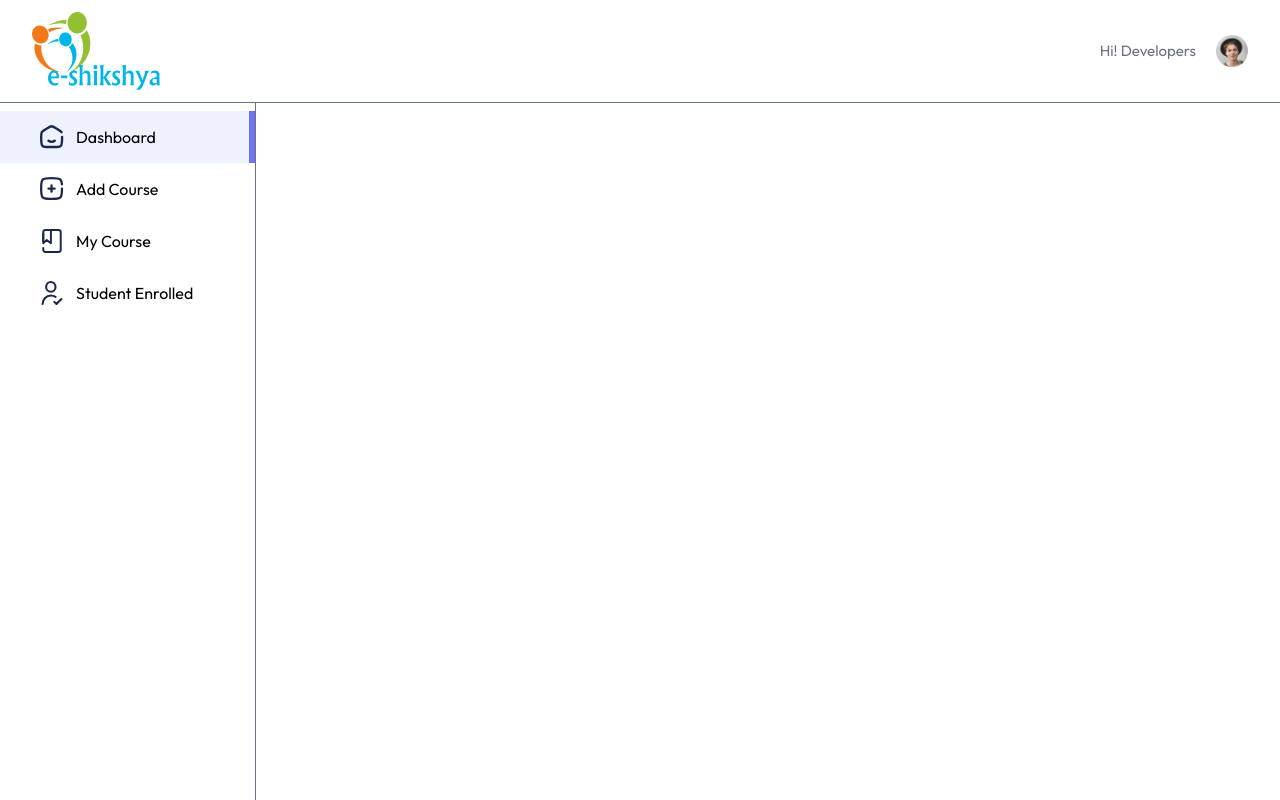
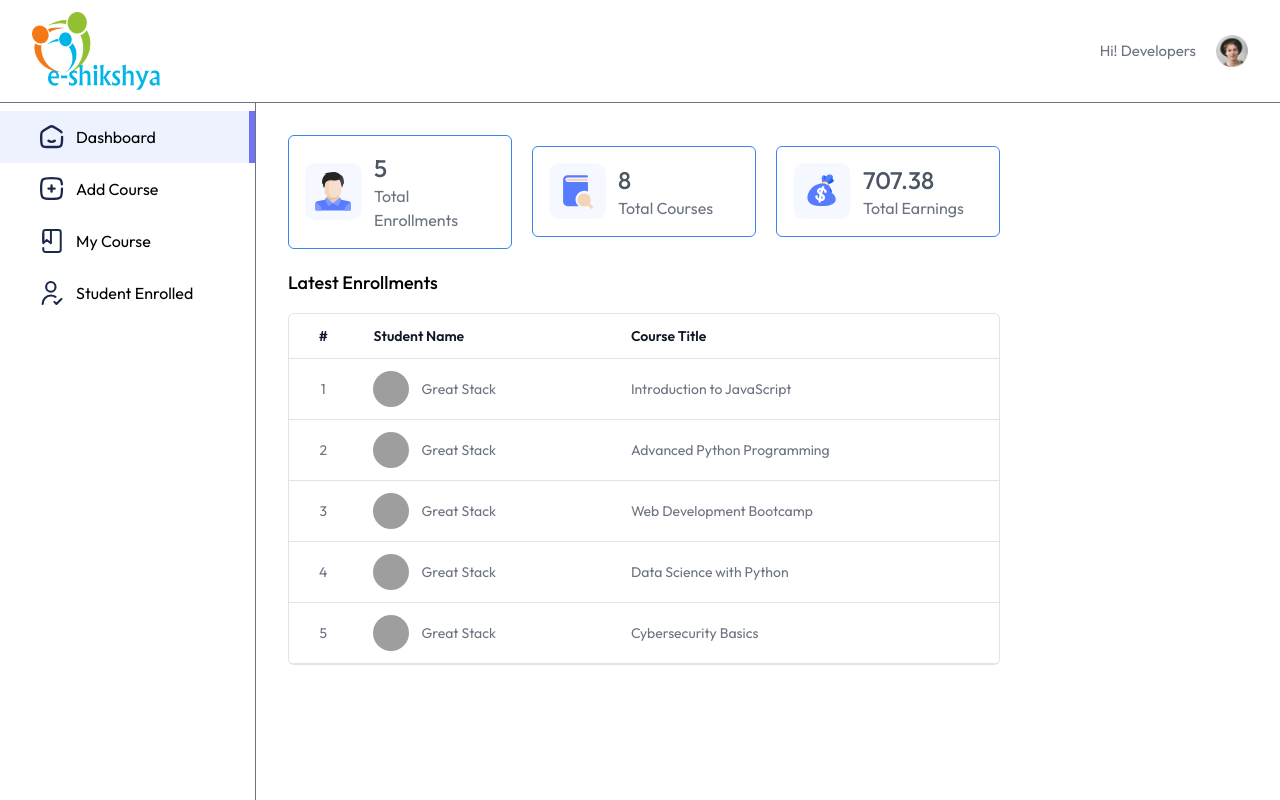
Before and after one commit to sandip387/LMS, a React (Vite) app in the folder clientLMS/: page /educator in a window 1280 px wide. Shown: the top 800 px of the page. Built offline with nearby package versions, Linux system fonts and the light colour scheme; no server answers; grey boxes are pictures that could not be loaded.

Commit message:
Dashboard page inital commit

```diff
--- a/clientLMS/src/App.jsx
+++ b/clientLMS/src/App.jsx
@@ -28,7 +28,7 @@
         <Route path="/loading/:path" element={<Loading />} />
 
         <Route path="/educator" element={<Educator />}>
-          <Route path="educator" element={<Dashboard />} />
+          <Route path="/educator" element={<Dashboard />} />
           <Route path="add-course" element={<AddCourse />} />
           <Route path="my-course" element={<MyCourses />} />
           <Route path="student-enrolled" element={<StudentsEnrolled />} />
--- a/clientLMS/src/pages/educator/Dashboard.jsx
+++ b/clientLMS/src/pages/educator/Dashboard.jsx
@@ -1,9 +1,92 @@
-import React from 'react'
+import React, { useContext, useEffect, useState } from "react";
+import { AppContext } from "../../context/AppContext";
+import { assets, dummyDashboardData } from "../../assets/assets";
+import Loading from "../../components/student/Loading";
 
 const Dashboard = () => {
-  return (
-    <div>Edu Dashboard</div>
-  )
-}
+  const { currency } = useContext(AppContext);
+  const [dashboardData, setDashboardData] = useState(null);
 
-export default Dashboard
+  const fetchDashboardData = async () => {
+    setDashboardData(dummyDashboardData);
+  };
+  useEffect(() => {
+    fetchDashboardData();
+  }, []);
+  return dashboardData ? (
+    <div className="min-h-screen flex flex-col items-start justify-between gap-8 md:p-8 md:pb-0 p-4 pt-8 pb-0">
+      <div className="space-y-5">
+        <div className="flex flex-wrap gap-5 items-center">
+          <div className="flex items-center gap-3 shadow-card border border-blue-500 p-4 w-56 rounded-md ">
+            <img src={assets.patients_icon} alt="patients_icon" />
+            <div>
+              <p className="text-2xl font-medium text-gray-600 ">
+                {dashboardData.enrolledStudentsData.length}
+              </p>
+              <p className="text-base text-gray-500">Total Enrollments</p>
+            </div>
+          </div>
+          <div className="flex items-center gap-3 shadow-card border border-blue-500 p-4 w-56 rounded-md ">
+            <img src={assets.appointments_icon} alt="appointments_icon" />
+            <div>
+              <p className="text-2xl font-medium text-gray-600 ">
+                {dashboardData.totalCourses}
+              </p>
+              <p className="text-base text-gray-500">Total Courses</p>
+            </div>
+          </div>
+          <div className="flex items-center gap-3 shadow-card border border-blue-500 p-4 w-56 rounded-md ">
+            <img src={assets.earning_icon} alt="earning_icon" />
+            <div>
+              <p className="text-2xl font-medium text-gray-600 ">
+                {currency}
+                {dashboardData.totalEarnings}
+              </p>
+              <p className="text-base text-gray-500">Total Earnings</p>
+            </div>
+          </div>
+        </div>
+
+        <div>
+          <h2 className="pb-4 text-lg font-medium">Latest Enrollments</h2>
+          <div className="flex flex-col items-center max-w-4xl w-full overflow-hidden rounded-md bg-white border border-gray-500/20">
+            <table className="table-fixed md:table-auto w-full overflow-hidden">
+              <thead className="text-gray-900 border-b border-gray-500/20 text-sm text-left">
+                <tr>
+                  <th className="px-4 py-3 font-semibold text-center hidden sm:table-cell">
+                    #
+                  </th>
+                  <th className="px-4 py-3 font-semibold">Student Name</th>
+                  <th className="px-4 py-3 font-semibold">Course Title</th>
+                </tr>
+              </thead>
+
+              <tbody className="text-sm text-gray-500">
+                {dashboardData.enrolledStudentsData.map((item, index) => (
+                  <tr key={index} className="border-b border-gray-500/20">
+                    <td className="px-4 py-3 text-center hidden sm:table-cell">
+                      {index + 1}
+                    </td>
+                    <td className="md:px-4 px-2 py-3 flex items-center space-x-3">
+                      <img
+                        src={item.student.imageUrl}
+                        alt="Profile"
+                        className="w-9 h-9 rounded-full"
+                      />
+                      <span className="truncate">{item.student.name}</span>
+                    </td>
+                    <td className="px-4 py-3 truncate">{item.courseTitle}</td>
+                  </tr>
+                ))}
+              </tbody>
+            </table>
+          </div>
+        </div>
+      </div>
+    </div>
+  ) : (
+    <Loading />
+  );
+};
+
+export default Dashboard;
```
